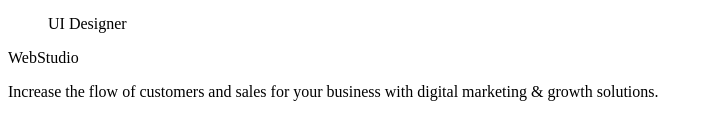
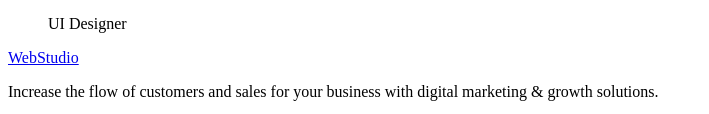
Before and after one commit to IrynaK2023/goit-markup-hw-01, a plain HTML site: page index.html in a window 1280 px wide. Shown: the part 2041-2155 px from the top of the page, without its empty margins (0-709 px from the left). Drawn offline with Linux system fonts and the light colour scheme.

Commit message:
Update index.html

```diff
--- a/index.html
+++ b/index.html
@@ -86,7 +86,7 @@
         </ul>
     </section>
   </main>
-  <foote
+  <footer>
     <a href="./index.html">WebStudio</a>
     <p>Increase the flow of customers and sales for your business with digital marketing & growth solutions.</p>
   </footer>
```
